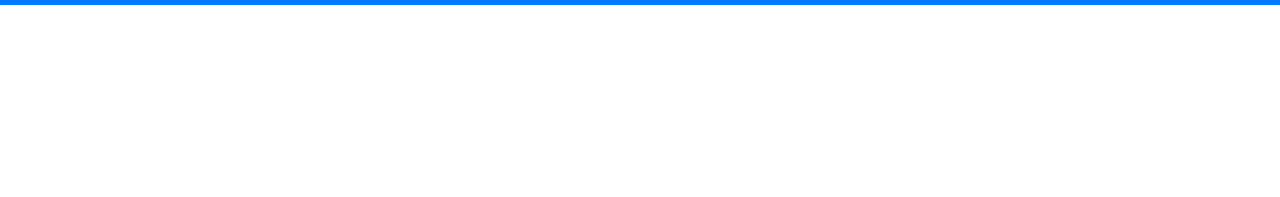
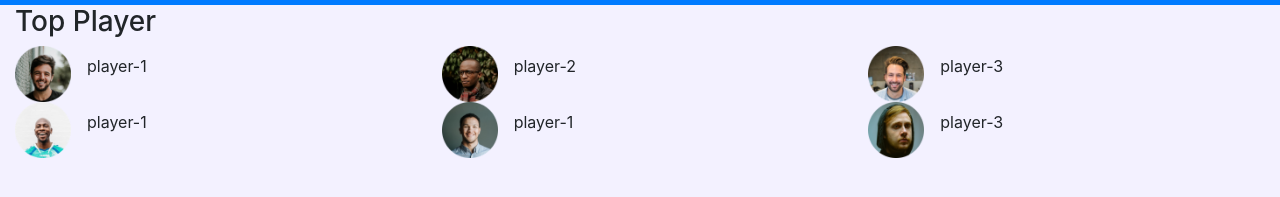
Before and after one commit to MdPavelSarker/leader-board, a plain HTML site: page index.html in a window 1280 px wide. Shown: the part 71-268 px from the top of the page. Drawn offline with nearby package versions, Linux system fonts and the light colour scheme.

Commit message:
Player section

```diff
--- a/index.html
+++ b/index.html
@@ -40,6 +40,42 @@
     </header>
     <!-- Header section end -->
 
+    <main>
+    <section class="container-fluid top-player">
+        <h3>Top Player</h3>
+        <!-- .row*2>.col-md-4.player*3>img+p{player-$} -->
+        <div class="row">
+            <div class="col-md-4 player d-flex align-items-center">
+                <img src="images/players/player-1.png" alt="">
+                <p class="pl-3">player-1</p>
+            </div>
+            <div class="col-md-4 player d-flex align-items-center">
+                <img src="images/players/player-2.png" alt="">
+                <p class="pl-3">player-2</p>
+            </div>
+            <div class="col-md-4 player d-flex align-items-center">
+                <img src="images/players/player-3.png" alt="">
+                <p class="pl-3">player-3</p>
+            </div>
+        </div>
+        <div class="row">
+            <div class="col-md-4 player d-flex align-items-center">
+                <img src="images/players/player-4.png" alt="">
+                <p class="pl-3">player-1</p>
+            </div>
+            <div class="col-md-4 player d-flex align-items-center">
+                <img src="images/players/player-5.png" alt="">
+                <p class="pl-3">player-1</p>
+
+            </div>
+            <div class="col-md-4 player d-flex align-items-center">
+                <img src="images/players/player-6.png" alt="">
+                <p class="pl-3">player-3</p>
+            </div>
+        </div>
+    </section>
+    </main>
+
     <script src="https://code.jquery.com/jquery-3.4.1.slim.min.js" integrity="sha384-J6qa4849blE2+poT4WnyKhv5vZF5SrPo0iEjwBvKU7imGFAV0wwj1yYfoRSJoZ+n" crossorigin="anonymous"></script>
     <script src="https://cdn.jsdelivr.net/npm/popper.js@1.16.0/dist/umd/popper.min.js" integrity="sha384-Q6E9RHvbIyZFJoft+2mJbHaEWldlvI9IOYy5n3zV9zzTtmI3UksdQRVvoxMfooAo" crossorigin="anonymous"></script>
     <script src="https://cdn.jsdelivr.net/npm/bootstrap@4.4.1/dist/js/bootstrap.min.js" integrity="sha384-wfSDF2E50Y2D1uUdj0O3uMBJnjuUD4Ih7YwaYd1iqfktj0Uod8GCExl3Og8ifwB6" crossorigin="anonymous"></script>
--- a/style/style.css
+++ b/style/style.css
@@ -1,3 +1,10 @@
+body{
+    background-color: #F3F1FF;
+}
 .navbar img{
     width: 40px;
 }
+.player img{
+    width: 56px;
+
+}
```
